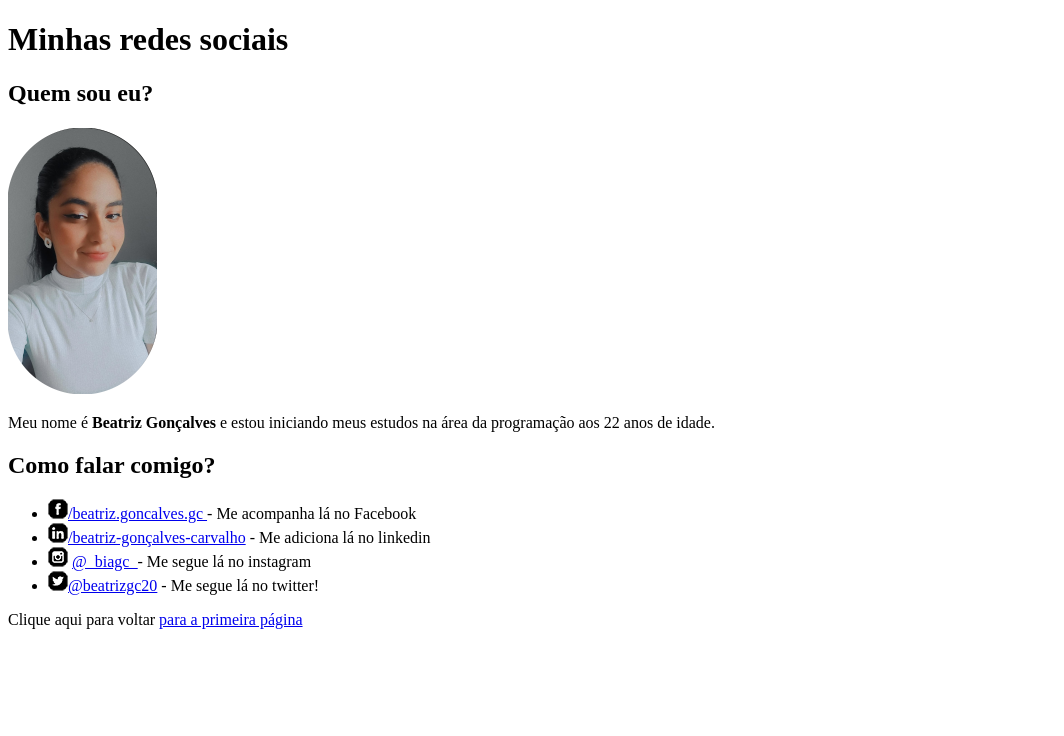
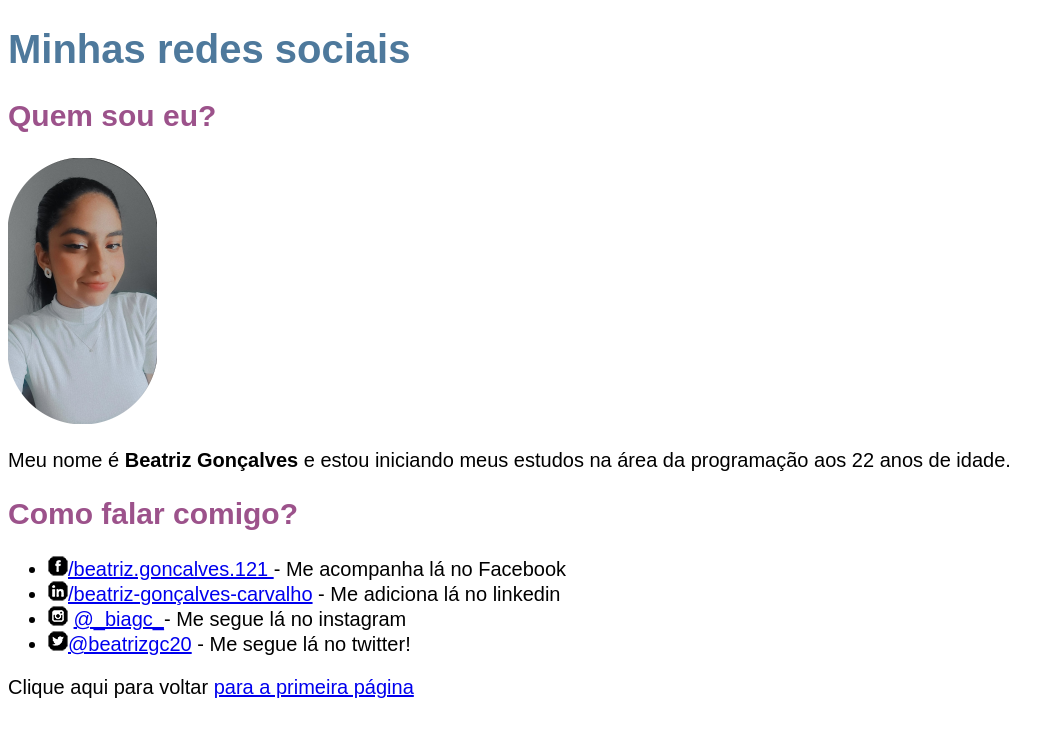
Before and after one commit to GCBeatriz/Desafio-modulo-1-cev, a plain HTML site: page Desafio 5/pag006.html in a window 1280 px wide. Shown: the whole page, without its empty margins (0-1064 px from the left). Drawn offline with Linux system fonts and the light colour scheme.

Commit message:
Cascading Style Sheets básico

```diff
--- a/Desafio 5/pag006.html
+++ b/Desafio 5/pag006.html
@@ -6,6 +6,7 @@
     <meta http-equiv="X-UA-Compatible" content="IE=edge">
     <meta name="viewport" content="width=device-width, initial-scale=1.0">
     <link rel="shortcut icon" href="../icones/favicon (2).ico" type="image/x-icon">
+    <link rel="stylesheet" href="../style.css">
     <title>Desafio 5</title>
 </head>
 
@@ -18,20 +19,21 @@
     <h2>Como falar comigo?</h2>
     <ul type="disc">
         <li><img src="../icones/icone-facebook.png" alt="Icone facebook"><a
-                href="../https://www.facebook.com/beatriz.goncalves.gc/" target="_blank"
-                rel="external">/beatriz.goncalves.gc
-
+                href="https://www.facebook.com/beatriz.goncalves.121?mibextid=ZbWKwL" target="_blank"
+                rel="external">/beatriz.goncalves.121
             </a> - Me acompanha lá no Facebook
         </li>
         <li> <img src="../icones/icone-linkedin.png" alt="Icone linkedin"><a
-                href="../https://www.linkedin.com/in/beatriz-gonçalves-carvalho/" target="_blank"
+                href="https://www.linkedin.com/in/beatriz-gonçalves-carvalho/" target="_blank"
                 rel="external">/beatriz-gonçalves-carvalho</a> - Me adiciona lá no linkedin</li>
         <li> <img src="../icones/icone-instagram.png" alt="Icone Instagram"> <a
-                href="../https://instagram.com/_biagc_?igshid=ZDdkNTZiNTM=">@_biagc_</a>- Me segue lá no instagram</li>
-        <li><img src="../icones/icone-twitter.png" alt="Icone twitter"><a
-                href="../https://twitter.com/beatrizgc20">@beatrizgc20</a> - Me segue lá no twitter!</li>
+                href="https://instagram.com/_biagc_?igshid=ZDdkNTZiNTM=" target="_blank">@_biagc_</a>- Me segue lá no
+            instagram</li>
+        <li><img src="../icones/icone-twitter.png" alt="Icone twitter"><a href="https://twitter.com/beatrizgc20"
+                target="_blank">@beatrizgc20</a> - Me segue lá no twitter!</li>
     </ul>
-    <p>Clique aqui para voltar <a href="../Desafio 8/index.html" target="_self" rel="prev">para a primeira página</a></p>
+    <p>Clique aqui para voltar <a href="../Desafio 8/index.html" target="_self" rel="prev">para a primeira página</a>
+    </p>
 </body>
 
 </html>
--- /dev/null
+++ b/style.css
@@ -0,0 +1,20 @@
+@charset "UTF-8";
+
+body {
+    background-color: #ffffff;
+    font-size: 20px;
+    font-family: Arial, Helvetica, sans-serif;
+}
+h1 {
+    color:#4e799c;
+  text-align:justify;
+}
+h2{
+   color:#9C528B;
+}
+h3{
+    color:#D7CDCC;
+}
+p{
+    text-align: justify;
+}
```
Also changed, not shown: Desafio 1/pag002.html (+1 -0 lines), Desafio 2/pag003.html (+2 -1 lines), Desafio 3/pag004.html (+2 -1 lines), Desafio 4/pag005.html (+1 -0 lines), Desafio 6/pag007.html (+1 -0 lines), Desafio 7/pag008.html (+1 -0 lines), Desafio 8/index.html (+1 -0 lines), Desafio 9/pag009.html (+1 -0 lines), Desafio 9/pag010.html (+1 -0 lines), Desafio 9/pag011.html (+1 -0 lines), Desafio 9/pag012.html (+1 -0 lines), Desafio 9/pag013.html (+1 -0 lines).
